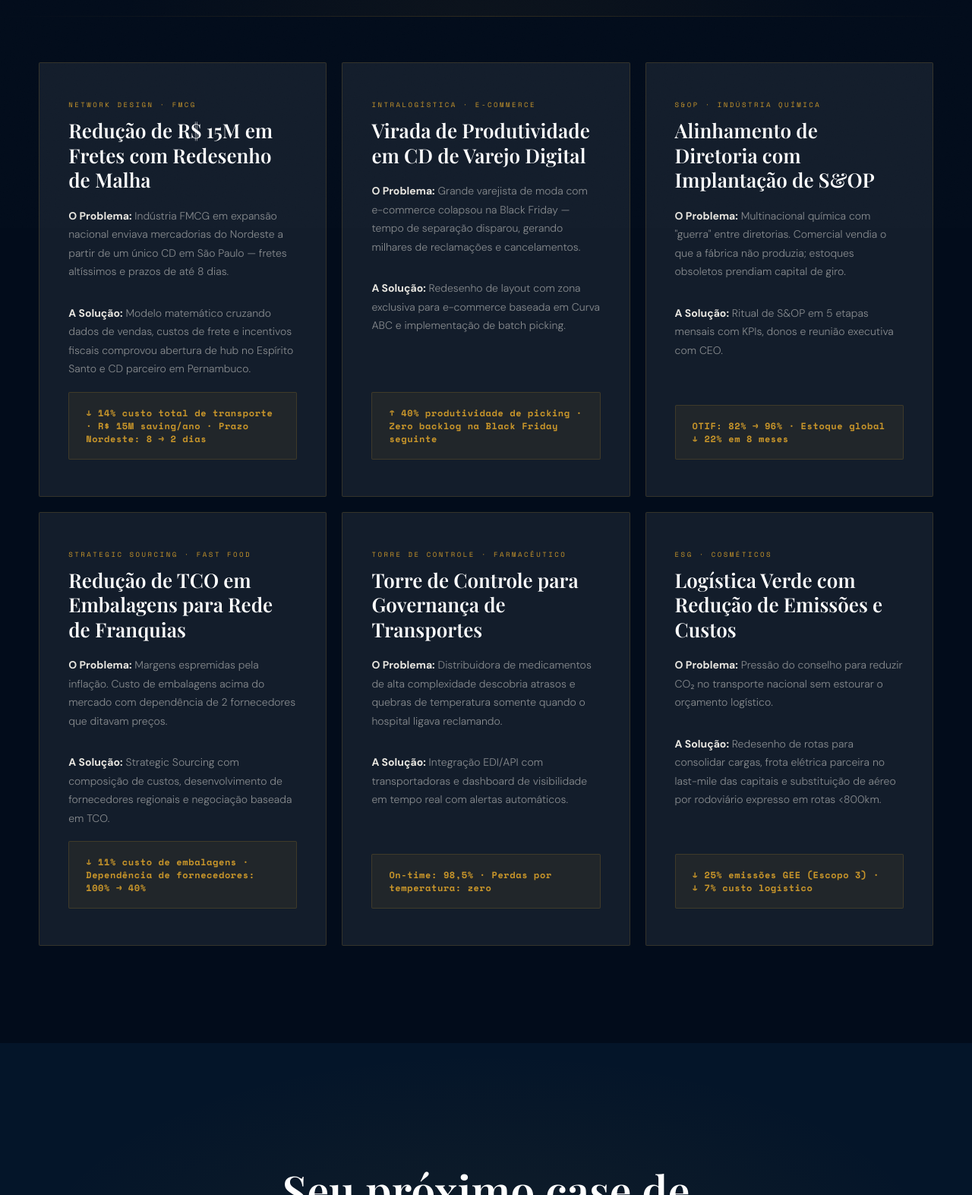
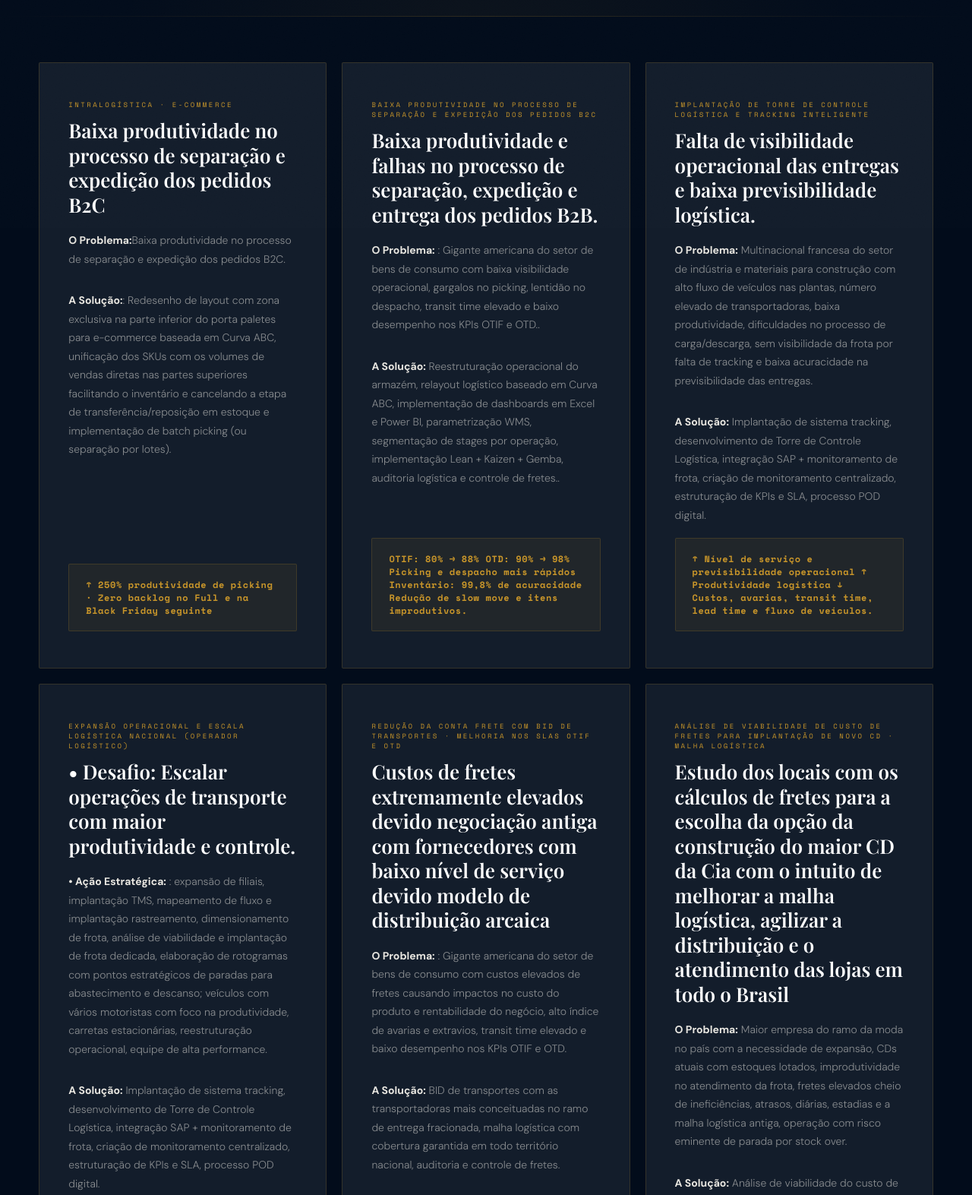
Before and after one commit to kevinzin030/ponto-cego-, a plain HTML site: page cases.html in a window 1280 px wide. Shown: the part 500-2073 px from the top of the page at 76% size. Drawn offline with nearby package versions, Linux system fonts and the light colour scheme; a web font is replaced by a local one.

Commit message:
Add files via upload

```diff
--- a/cases.html
+++ b/cases.html
@@ -31,51 +31,51 @@
     <div class="cases-page-grid">
 
       <div class="case reveal reveal-d1">
-        <span class="case-tag">Network Design · FMCG</span>
-        <h3>Redução de R$ 15M em Fretes com Redesenho de Malha</h3>
-        <p><strong style="color:#e8e6e0">O Problema:</strong> Indústria FMCG em expansão nacional enviava mercadorias do Nordeste a partir de um único CD em São Paulo — fretes altíssimos e prazos de até 8 dias.</p>
-        <p style="margin-top:12px"><strong style="color:#e8e6e0">A Solução:</strong> Modelo matemático cruzando dados de vendas, custos de frete e incentivos fiscais comprovou abertura de hub no Espírito Santo e CD parceiro em Pernambuco.</p>
-        <div class="case-result">↓ 14% custo total de transporte · R$ 15M saving/ano · Prazo Nordeste: 8 → 2 dias</div>
+        <span class="case-tag">Intralogística · E-commerce</span>
+        <h3>Baixa produtividade no processo de separação e expedição dos pedidos B2C</h3>
+        <p><strong style="color:#e8e6e0">O Problema:</strong>Baixa produtividade no processo de separação e expedição dos pedidos B2C.</p>
+        <p style="margin-top:12px"><strong style="color:#e8e6e0">A Solução:</strong>: Redesenho de layout com zona exclusiva na parte inferior do porta paletes para e-commerce baseada em Curva ABC, unificação dos SKUs com os volumes de vendas diretas nas partes superiores facilitando o inventário e cancelando a etapa de transferência/reposição em estoque e implementação de batch picking (ou separação por lotes).</p>
+        <div class="case-result">↑ 250% produtividade de picking · Zero backlog no Full e na Black Friday seguinte</div>
       </div>
 
       <div class="case reveal reveal-d2">
-        <span class="case-tag">Intralogística · E-commerce</span>
-        <h3>Virada de Produtividade em CD de Varejo Digital</h3>
-        <p><strong style="color:#e8e6e0">O Problema:</strong> Grande varejista de moda com e-commerce colapsou na Black Friday — tempo de separação disparou, gerando milhares de reclamações e cancelamentos.</p>
-        <p style="margin-top:12px"><strong style="color:#e8e6e0">A Solução:</strong> Redesenho de layout com zona exclusiva para e-commerce baseada em Curva ABC e implementação de batch picking.</p>
-        <div class="case-result">↑ 40% produtividade de picking · Zero backlog na Black Friday seguinte</div>
+        <span class="case-tag">Baixa produtividade no processo de separação e expedição dos pedidos B2C</span>
+        <h3>Baixa produtividade e falhas no processo de separação, expedição e entrega dos pedidos B2B.</h3>
+        <p><strong style="color:#e8e6e0">O Problema:</strong> : Gigante americana do setor de bens de consumo com baixa visibilidade operacional, gargalos no picking, lentidão no despacho, transit time elevado e baixo desempenho nos KPIs OTIF e OTD..</p>
+        <p style="margin-top:12px"><strong style="color:#e8e6e0">A Solução:</strong> Reestruturação operacional do armazém, relayout logístico baseado em Curva ABC, implementação de dashboards em Excel e Power BI, parametrização WMS, segmentação de stages por operação, implementação Lean + Kaizen + Gemba, auditoria logística e controle de fretes..</p>
+        <div class="case-result">OTIF: 80% → 88%  OTD: 90% → 98%  Picking e despacho mais rápidos  Inventário: 99,8% de acuracidade  Redução de slow move e itens improdutivos.</div>
       </div>
 
       <div class="case reveal reveal-d3">
-        <span class="case-tag">S&OP · Indústria Química</span>
-        <h3>Alinhamento de Diretoria com Implantação de S&OP</h3>
-        <p><strong style="color:#e8e6e0">O Problema:</strong> Multinacional química com "guerra" entre diretorias. Comercial vendia o que a fábrica não produzia; estoques obsoletos prendiam capital de giro.</p>
-        <p style="margin-top:12px"><strong style="color:#e8e6e0">A Solução:</strong> Ritual de S&OP em 5 etapas mensais com KPIs, donos e reunião executiva com CEO.</p>
-        <div class="case-result">OTIF: 82% → 96% · Estoque global ↓ 22% em 8 meses</div>
+        <span class="case-tag">Implantação de Torre de Controle Logística e Tracking Inteligente</span>
+        <h3>Falta de visibilidade operacional das entregas e baixa previsibilidade logística.</h3>
+        <p><strong style="color:#e8e6e0">O Problema:</strong> Multinacional francesa do setor de indústria e materiais para construção com alto fluxo de veículos nas plantas, número elevado de transportadoras, baixa produtividade, dificuldades no processo de carga/descarga, sem visibilidade da frota por falta de tracking e baixa acuracidade na previsibilidade das entregas.</p>
+        <p style="margin-top:12px"><strong style="color:#e8e6e0">A Solução:</strong> Implantação de sistema tracking, desenvolvimento de Torre de Controle Logística, integração SAP + monitoramento de frota, criação de monitoramento centralizado, estruturação de KPIs e SLA, processo POD digital.</p>
+        <div class="case-result">↑ Nível de serviço e previsibilidade operacional  ↑ Produtividade logística ↓ Custos, avarias, transit time, lead time e fluxo de veículos.</div>
       </div>
 
       <div class="case reveal reveal-d1">
-        <span class="case-tag">Strategic Sourcing · Fast Food</span>
-        <h3>Redução de TCO em Embalagens para Rede de Franquias</h3>
-        <p><strong style="color:#e8e6e0">O Problema:</strong> Margens espremidas pela inflação. Custo de embalagens acima do mercado com dependência de 2 fornecedores que ditavam preços.</p>
-        <p style="margin-top:12px"><strong style="color:#e8e6e0">A Solução:</strong> Strategic Sourcing com composição de custos, desenvolvimento de fornecedores regionais e negociação baseada em TCO.</p>
-        <div class="case-result">↓ 11% custo de embalagens · Dependência de fornecedores: 100% → 40%</div>
+        <span class="case-tag">Expansão Operacional e Escala Logística Nacional (Operador Logístico)</span>
+        <h3>•	Desafio:  Escalar operações de transporte com maior produtividade e controle.</h3>
+        <p><strong style="color:#e8e6e0">•	Ação Estratégica:</strong> : expansão de filiais, implantação TMS, mapeamento de fluxo e implantação rastreamento, dimensionamento de frota, análise de viabilidade e implantação de frota dedicada, elaboração de rotogramas com pontos estratégicos de paradas para abastecimento e descanso; veículos com vários motoristas com foco na produtividade, carretas estacionárias, reestruturação operacional, equipe de alta performance.</p>
+        <p style="margin-top:12px"><strong style="color:#e8e6e0">A Solução:</strong> Implantação de sistema tracking, desenvolvimento de Torre de Controle Logística, integração SAP + monitoramento de frota, criação de monitoramento centralizado, estruturação de KPIs e SLA, processo POD digital.</p>
+        <div class="case-result">↑ Produtividade (+250%)  ↑ Previsibilidade operacional  ↑ Faturamento (+600%)  Expansão nacional  ↓ Custos operacionais e ineficiências no transporte.</div>
       </div>
 
       <div class="case reveal reveal-d2">
-        <span class="case-tag">Torre de Controle · Farmacêutico</span>
-        <h3>Torre de Controle para Governança de Transportes</h3>
-        <p><strong style="color:#e8e6e0">O Problema:</strong> Distribuidora de medicamentos de alta complexidade descobria atrasos e quebras de temperatura somente quando o hospital ligava reclamando.</p>
-        <p style="margin-top:12px"><strong style="color:#e8e6e0">A Solução:</strong> Integração EDI/API com transportadoras e dashboard de visibilidade em tempo real com alertas automáticos.</p>
-        <div class="case-result">On-time: 98,5% · Perdas por temperatura: zero</div>
+        <span class="case-tag">Redução da conta frete com BID de Transportes · Melhoria nos SLAs OTIF e OTD</span>
+        <h3>Custos de fretes extremamente elevados devido negociação antiga com fornecedores com baixo nível de serviço devido modelo de distribuição arcaica</h3>
+        <p><strong style="color:#e8e6e0">O Problema:</strong> : Gigante americana do setor de bens de consumo com custos elevados de fretes causando impactos no custo do produto e rentabilidade do negócio, alto índice de avarias e extravios, transit time elevado e baixo desempenho nos KPIs OTIF e OTD.</p>
+        <p style="margin-top:12px"><strong style="color:#e8e6e0">A Solução:</strong> BID de transportes com as transportadoras mais conceituadas no ramo de entrega fracionada, malha logística com cobertura garantida em todo território nacional, auditoria e controle de fretes.</p>
+        <div class="case-result">↓ Frete (-59%)  ↑ Vendas e rentabilidade  ↑ OTIF (80%→88%)  ↑ OTD (90%→98%)  ↑ Confiabilidade nos fretes  ↓ Avarias, extravios e reclamações.</div>
       </div>
 
       <div class="case reveal reveal-d3">
-        <span class="case-tag">ESG · Cosméticos</span>
-        <h3>Logística Verde com Redução de Emissões e Custos</h3>
-        <p><strong style="color:#e8e6e0">O Problema:</strong> Pressão do conselho para reduzir CO₂ no transporte nacional sem estourar o orçamento logístico.</p>
-        <p style="margin-top:12px"><strong style="color:#e8e6e0">A Solução:</strong> Redesenho de rotas para consolidar cargas, frota elétrica parceira no last-mile das capitais e substituição de aéreo por rodoviário expresso em rotas &lt;800km.</p>
-        <div class="case-result">↓ 25% emissões GEE (Escopo 3) · ↓ 7% custo logístico</div>
+        <span class="case-tag">Análise de viabilidade de custo de fretes para implantação de novo CD · Malha Logística</span>
+        <h3>Estudo dos locais com os cálculos de fretes para a escolha da opção da construção do maior CD da Cia com o intuito de melhorar a malha logística, agilizar a distribuição e o atendimento das lojas em todo o Brasil</h3>
+        <p><strong style="color:#e8e6e0">O Problema:</strong> Maior empresa do ramo da moda no país com a necessidade de expansão, CDs atuais com estoques lotados, improdutividade no atendimento da frota, fretes elevados cheio de ineficiências, atrasos, diárias, estadias e a malha logística antiga, operação com risco eminente de parada por stock over.</p>
+        <p style="margin-top:12px"><strong style="color:#e8e6e0">A Solução:</strong> Análise de viabilidade do custo de frete para cada local ofertado como opção para sediar o novo e maior CD da Cia, cálculos precisos sobre a malha logística, impostos, pedágios, redução de lead time, transit time, agilidade no abastecimento com cobertura garantida em todo território nacional.</p>
+        <div class="case-result">↓ Frete e custo do produto ↑ Capacidade de estocagem e rentabilidade ↑ Agilidade no abastecimento ↑ Confiabilidade nos fretes ↓ Avarias, extravios e ineficiências logísticas.</div>
       </div>
 
     </div>
@@ -94,7 +94,7 @@
     <h2 class="reveal">Fale Conosco</h2>
     <div class="contato-grid">
       <div class="contato-card reveal reveal-d1"><h3>WhatsApp</h3><a href="https://wa.me/5512988086199">(12) 98808-6199</a></div>
-      <div class="contato-card reveal reveal-d2"><h3>E-mail</h3><a href="mailto:pontocegoscm@gmail.com">pontocegoscm@gmail.com</a></div>
+      <div class="contato-card reveal reveal-d2"><h3>E-mail</h3><a href="mailto:pontocegoscm@gmail.com"> contato@pontocegoscm.com.br</a></div>
       <div class="contato-card reveal reveal-d3"><h3>Reunião Executiva</h3><a href="contato.html" class="btn-agendar">Agendar Agora</a></div>
     </div>
   </div>
@@ -102,7 +102,7 @@
 <footer>
   <div class="footer-logo">PONTO <span>CEGO</span></div>
   <p>Consultoria Boutique em Logística &amp; Supply Chain</p>
-  <p>© 2026 Ponto Cego · contato@pontocego.com.br</p>
+  <p>© 2026 NIVEK TECHNOLOGY · (12) 988034950</p>
 </footer>
 <script>
 const hdr=document.getElementById('hdr');
```
Also changed, not shown: contato.html (+2 -2 lines), index.html (+10 -3 lines), servicos.html (+2 -2 lines), sobre.html (+2 -2 lines).
